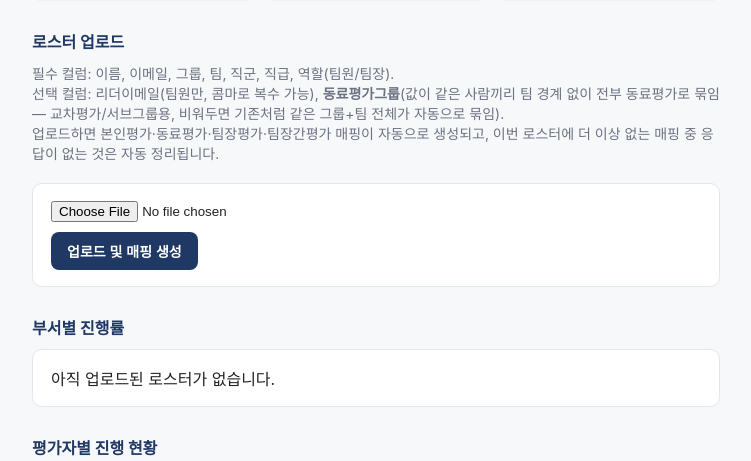
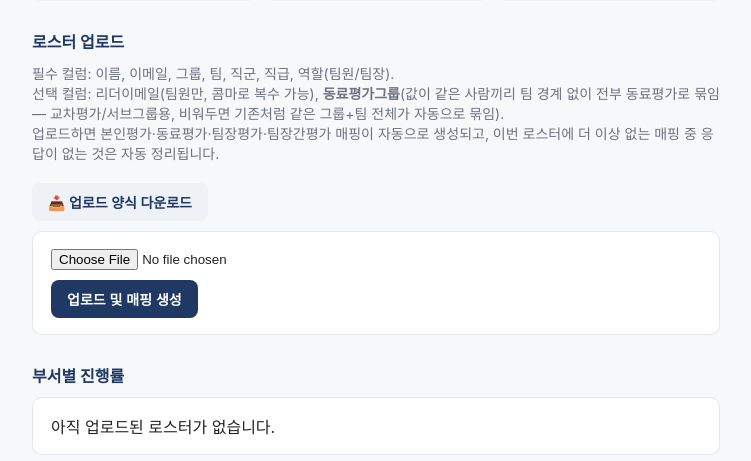
Before and after one commit to fdcd1989/damyeon-app, a FastAPI app: page /admin in a window 1280 px wide. Shown: the part 231-692 px from the top of the page, without its empty margins (264-1015 px from the left). Run offline with FastAPI, Linux system fonts and the light colour scheme; the visitor is signed in with stand-in values (Sample User, id 1); data comes from the database, SQL or seed files in the repository; data that the repository does not hold is empty.

Commit message:
Add files via upload

```diff
--- a/templates/admin.html
+++ b/templates/admin.html
@@ -33,6 +33,7 @@
   선택 컬럼: 리더이메일(팀원만, 콤마로 복수 가능), <b>동료평가그룹</b>(값이 같은 사람끼리 팀 경계 없이 전부 동료평가로 묶임 — 교차평가/서브그룹용, 비워두면 기존처럼 같은 그룹+팀 전체가 자동으로 묶임).<br>
   업로드하면 본인평가·동료평가·팀장평가·팀장간평가 매핑이 자동으로 생성되고, 이번 로스터에 더 이상 없는 매핑 중 응답이 없는 것은 자동 정리됩니다.
 </p>
+<a class="btn btn-secondary" href="/admin/roster_template" style="margin-bottom:10px;display:inline-block;">📥 업로드 양식 다운로드</a>
 <form method="post" action="/admin/upload_roster" enctype="multipart/form-data" class="card">
   <input type="file" name="file" accept=".xlsx,.csv" required style="margin-bottom:10px;">
   <br>
```
